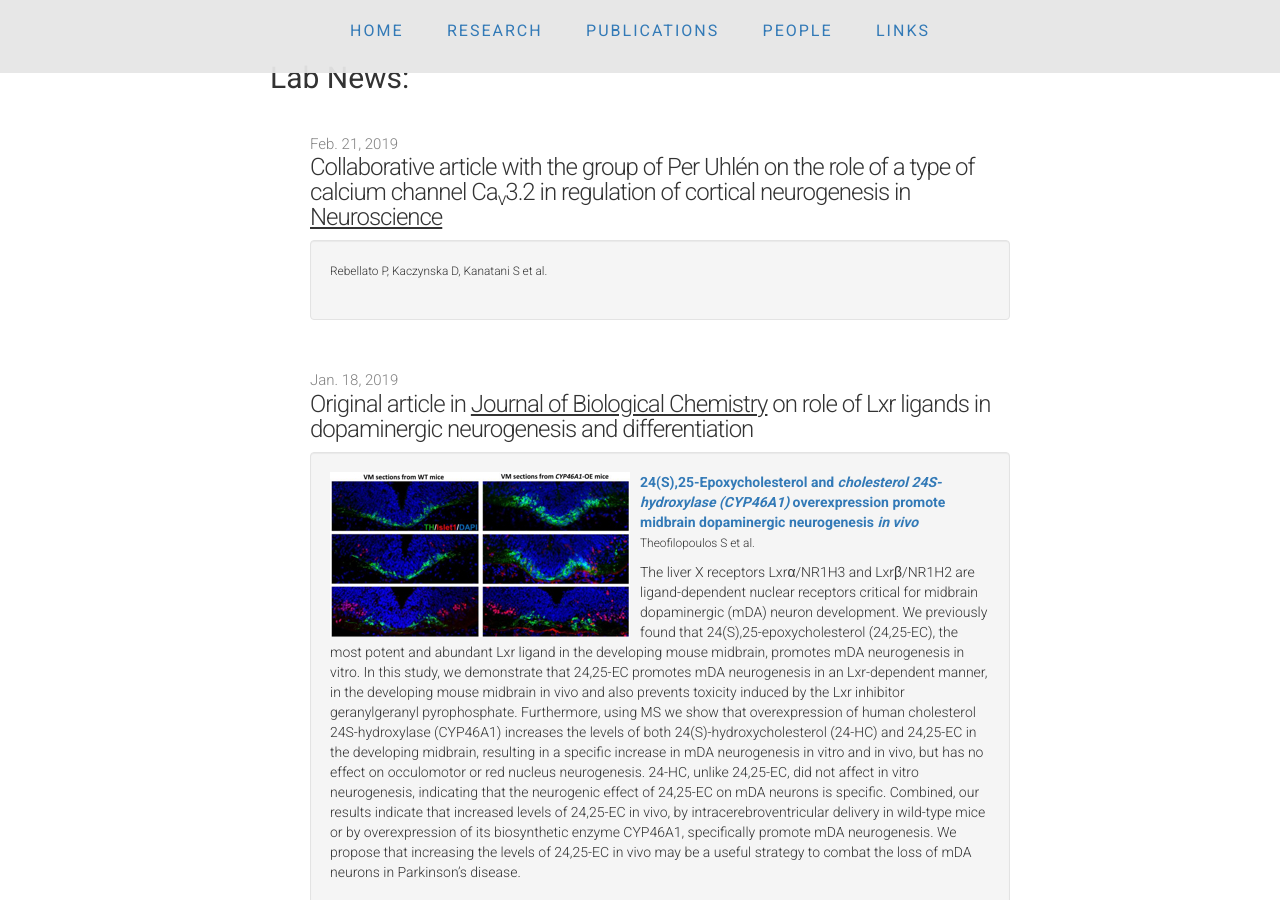
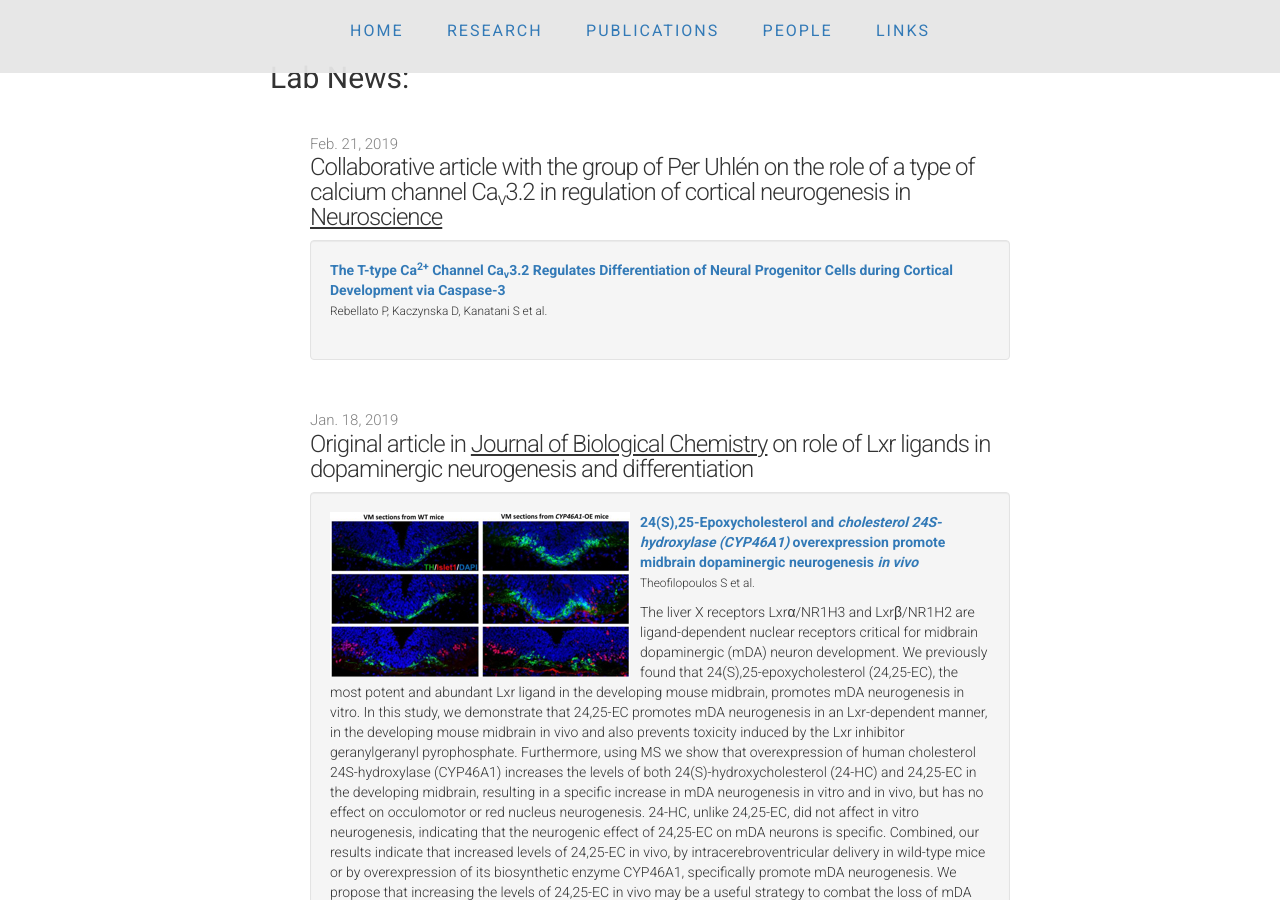
Before and after one commit to ArenasLab/arenaslab.github.io, a Jekyll site: the page index.html, which Jekyll copies as it is, in a window 1280 px wide and 900 px high, scrolled down 489 px. Built offline with Jekyll 4.4.1, drawn with Linux system fonts in a browser that asks for light colours; comment, search, counter and statistics services are not loaded.

Commit message:
Update index.html

```diff
--- a/index.html
+++ b/index.html
@@ -108,7 +108,7 @@
         <div class="well">
           <li class="media">
             <div class="media-body">
-              <strong class="media-heading"><a href="https://www.sciencedirect.com/science/article/pii/S0306452219300351"></a></strong>
+              <strong class="media-heading"><a href="https://www.sciencedirect.com/science/article/pii/S0306452219300351">The T-type Ca<sup>2+</sup> Channel Ca<sub>v</sub>3.2 Regulates Differentiation of Neural Progenitor Cells during Cortical Development via Caspase-3</a></strong>
               <p><small>Rebellato P, Kaczynska D, Kanatani S et al.</small></p>
             </div>
           </li>
```
